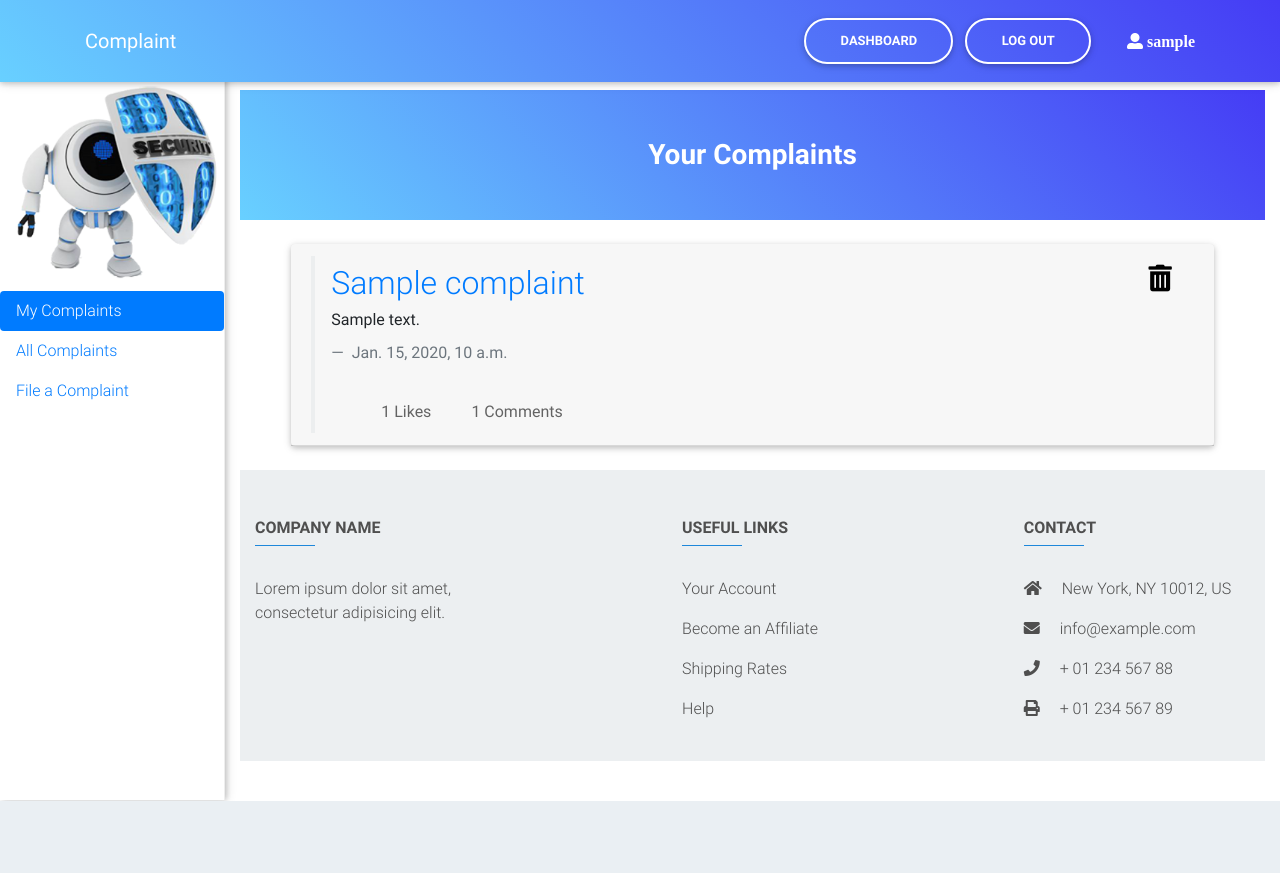
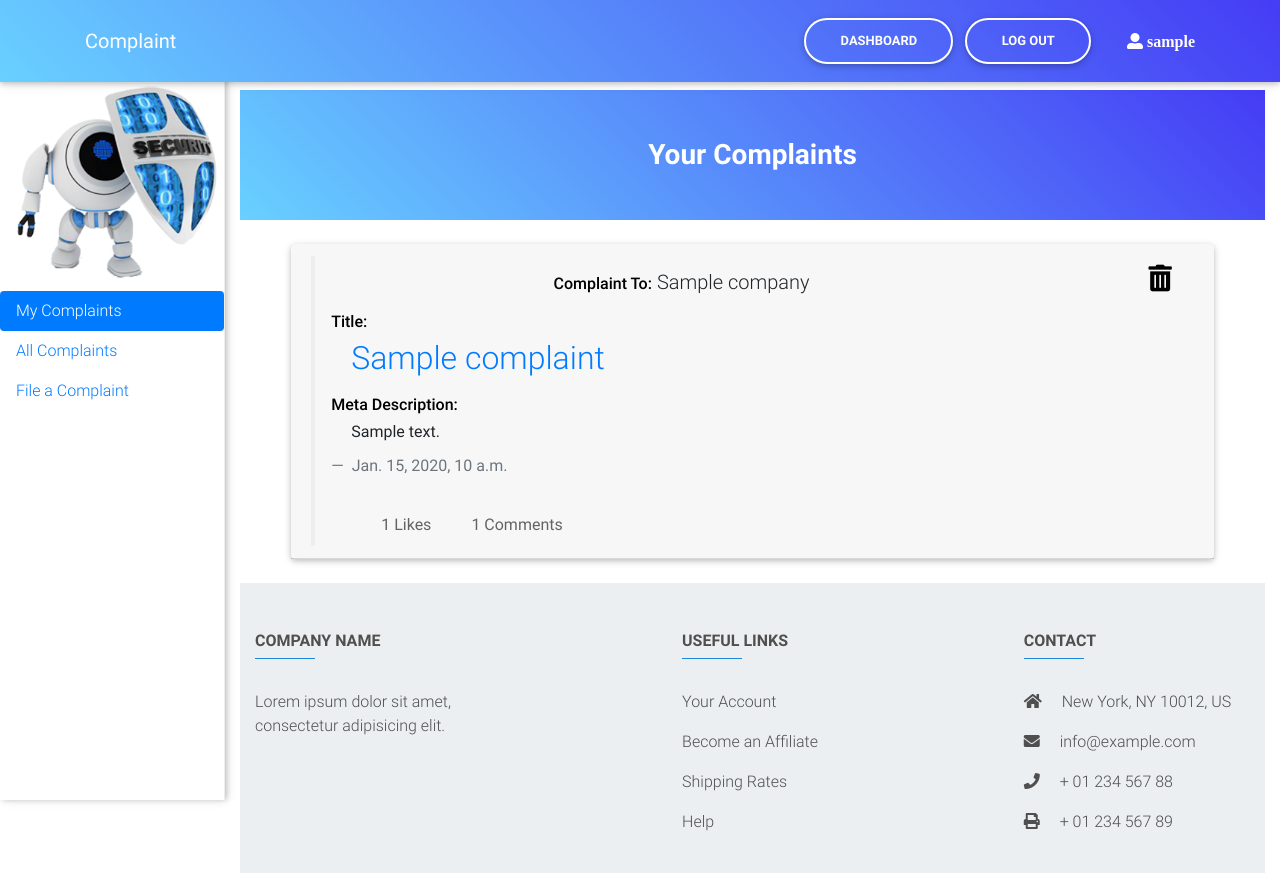
Before and after one commit to Sanji515/Abhikalpan-Hackathon, a Django app: page /dashboard/ in a window 1280 px wide. Shown: the top 873 px of the page. Before the commit the page ends 801 px from the top, so only its background shows below. Run offline with Django 3.2, Linux system fonts and the light colour scheme; a user stored in the database is signed in; tables that the repository leaves empty hold one stand-in row (values such as "Sample post"); some libraries are stand-ins or nearby versions.

Commit message:
added company models

```diff
--- a/apps/index/admin.py
+++ b/apps/index/admin.py
@@ -1,8 +1,9 @@
 from django.contrib import admin
-from .models import Complaint, Comment, Like
+from .models import Complaint, Comment, Like, Company
 
 # Register your models here.
 
 admin.site.register(Complaint)
 admin.site.register(Comment)
 admin.site.register(Like)
+admin.site.register(Company)
--- a/apps/index/models.py
+++ b/apps/index/models.py
@@ -4,8 +4,17 @@ from django.utils import timezone
 
 # Create your models here.
 
+
+class Company(models.Model):
+	company_name = models.CharField(max_length=200)
+
+	def __str__(self):
+		return self.company_name
+
+
 class Complaint(models.Model):
 	user = models.ForeignKey(User, on_delete=models.CASCADE, null=True)
+	company = models.ForeignKey(Company, on_delete=models.CASCADE, null=True)
 	title = models.CharField(max_length=100)
 	meta_description = models.CharField(max_length=200)
 	description = models.TextField()
@@ -13,6 +22,7 @@ class Complaint(models.Model):
 
 	def __str__(self):
 		return '{user}--{title}'.format(user=self.user, title=self.title)
+
 
 class Comment(models.Model):
 	user = models.ForeignKey(User, on_delete=models.CASCADE)
--- a/apps/index/views.py
+++ b/apps/index/views.py
@@ -4,7 +4,7 @@ from django.http import JsonResponse, HttpResponse
 from account.forms import RegistrationForm
 from django.contrib.auth.decorators import login_required
 from django.contrib.auth import authenticate, login, logout
-from .models import Complaint, Comment, Like
+from .models import Complaint, Comment, Like, Company
 import json
 from django.core import serializers
 from watson_developer_cloud import NaturalLanguageUnderstandingV1
@@ -55,14 +55,17 @@ def index(request):
 def dashboard(request):
     complaints = Complaint.objects.filter(user=request.user).order_by('-created_at')
     all_complaints = Complaint.objects.filter(~Q(user=request.user)).order_by('-created_at')
+    company_names = Company.objects.all()
+
     if request.method == 'POST':
-        print('coming')
-        print(request.POST['meta_description'])
+        print(request.POST['company_name'])
+        company = Company.objects.get(company_name=request.POST['company_name'])
         curr_complaint = Complaint.objects.create(
             user=request.user,
             title=request.POST['title'],
             meta_description=request.POST['meta_description'],
-            description=request.POST['description'])
+            description=request.POST['description'],
+            company=company)
 
         result = recognize(request.POST['description'])
         curr_complaint = Complaint.objects.filter(id=curr_complaint.id).order_by('-created_at')
@@ -91,7 +94,8 @@ def dashboard(request):
         'complaints': complaints,
         'delete': delete,
         'first_time_login': first_time_login,
-        'all_complaints': all_complaints
+        'all_complaints': all_complaints,
+        'company_names': company_names
     }
     return render(request, 'index/dashboard.html', context)
 
--- a/templates/globals/base.html
+++ b/templates/globals/base.html
@@ -74,6 +74,7 @@
 	{% block body %}
 	{% endblock %}
 
+
 	<script type="text/javascript" src="{% static 'js/jquery-3.3.1.min.js' %}"></script>
     <!-- Bootstrap tooltips -->
     <script type="text/javascript" src="{% static 'js/popper.min.js' %}"></script>
--- a/templates/index/dashboard.html
+++ b/templates/index/dashboard.html
@@ -19,6 +19,13 @@
 		/* Should match width of #nav-sidebar. */
 		padding: 1rem 15px;
 		width: 100%
+	}
+
+	#headers {
+		font-size: 1rem;
+		font-weight: 500;
+		padding-top: 10px;
+		color: #000;
 	}
 
 	#nav-topbar {
@@ -267,8 +274,17 @@
 								  	<blockquote class="blockquote mb-0">
 										<div class="row">
 											<div class="col-10">
-											<a href="{% url 'index:details' complaint.id %}"><h2>{{complaint.title}}</h2></a>
-											<h6 class="card-title"><b>{{complaint.meta_description}}</b></h6>
+												<span>
+													<center>
+													<h6 style="display: inline-block;" id="headers">Complaint To:</h6>
+								  					<h5 style="display: inline-block;">{{complaint.company.company_name}}</h5>
+								  					</center>
+												</span>
+
+											<h6 style="display: inline-block;" id="headers">Title:</h6>
+											<a href="{% url 'index:details' complaint.id %}"><h2 style="margin-inline-start: 20px; writing-mode: horizontal-tb;">{{complaint.title}}</h2></a>
+											<h6 style="display: inline-block;" id="headers">Meta Description:</h6>
+											<h6 class="card-title"><b style="margin-inline-start: 20px; writing-mode: horizontal-tb;">{{complaint.meta_description}}</b></h6>
 											<footer class="blockquote-footer">
 												{{complaint.created_at}}
 											</footer>
@@ -315,8 +331,16 @@
 						      	<div style="margin-right: 5%; margin-left: 5%;" class="card">
 								  <div class="card-header">
 								  	<blockquote class="blockquote mb-0">
-										<a href="{% url 'index:details' complaint.id %}"><h2>{{complaint.title}}</h2></a>
-										<h6 class="card-title"><b>{{complaint.meta_description}}</b></h6>
+								  		<span>
+													<center>
+													<h6 style="display: inline-block;" id="headers">Complaint To:</h6>
+								  					<h5 style="display: inline-block;">{{complaint.company.company_name}}</h5>
+								  					</center>
+												</span>
+										<h6 style="display: inline-block;" id="headers">Title:</h6>
+										<a href="{% url 'index:details' complaint.id %}"><h2 style="margin-inline-start: 20px; writing-mode: horizontal-tb;">{{complaint.title}}</h2></a>
+										<h6 style="display: inline-block;" id="headers">Meta Description:</h6>
+										<h6 class="card-title"><b style="margin-inline-start: 20px; writing-mode: horizontal-tb;">{{complaint.meta_description}}</b></h6>
 										<footer class="blockquote-footer">
 											{{complaint.created_at}}
 										</footer>
@@ -350,7 +374,7 @@
         <!-- Modal content-->
         <div class="modal-content">
           <div class="modal-header">
-            <h2 class="modal-title">Success</h2>
+            <h2 class="modal-title white-text mb-0 py-5 font-weight-bold">Success</h2>
           </div>
           <div class="modal-body">
             <h4>The complaint has been successfully submitted and publicly posted after redaction.</h4>
@@ -364,6 +388,13 @@
     </div>
 
     {% block javascript %}
+
+    	<script type="text/javascript">
+    		function clickedCompanyName(obj){
+    			var value = $(obj).html();
+    			$('#dropdown-button').html(value);
+    		}
+    	</script>
 
 		<script type="text/javascript">
 		function downloadJSAtOnload() {
@@ -422,6 +453,11 @@
 			var complaintID ;
 
     		function new_complaint(){
+    			if($('#dropdown-button').html() == 'To (Company)'){
+    				alert('Please select the company name');
+    				return false;
+    			}
+
     			$.ajax({
     				type: 'POST',
     				url: '/dashboard/',
@@ -429,6 +465,7 @@
     					'title': $('#title').val(),
     					'meta_description': $('#meta_description').val(),
     					'description': $('#description').val(),
+    					'company_name': $('#dropdown-button').html(),
     					'csrfmiddlewaretoken': '{{csrf_token}}'
     				},
 
@@ -575,6 +612,8 @@
 					$('#card-block').html(description);
 				}
     		}
+
+    		$('#your-custom-id').mdbDropSearch();
     	</script>
     {% endblock %}
 {% endblock %}
--- a/templates/index/new_complaint.html
+++ b/templates/index/new_complaint.html
@@ -64,6 +64,19 @@
 
     <div class="card-body mx-4">
       <form>{% csrf_token %}
+        <div class="dropdown">
+          <!--Trigger-->
+          <button id="dropdown-button" class="btn btn-primary dropdown-toggle" type="button" id="dropdownMenu1-1" data-toggle="dropdown">To (Company)</button>
+
+          <!--Menu-->
+          <div class="dropdown-menu dropdown-primary" id="your-custom-id">
+            <input class="form-control" type="text" placeholder="Search" aria-label="Search">
+            {% for company in company_names %}
+              <a class="dropdown-item mdb-dropdownLink-1" onclick="clickedCompanyName(this)" href="javascript:void()">{{company.company_name}}</a>
+            {% endfor %}
+          </div>
+        </div>
+
       <div class="md-form">
         <i class="fas fa-user prefix grey-text"></i>
         <input type="text" id="title" name="title" class="form-control">
```
